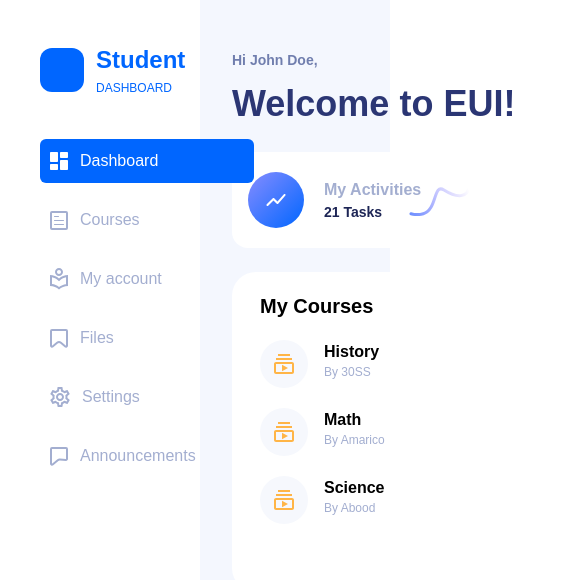
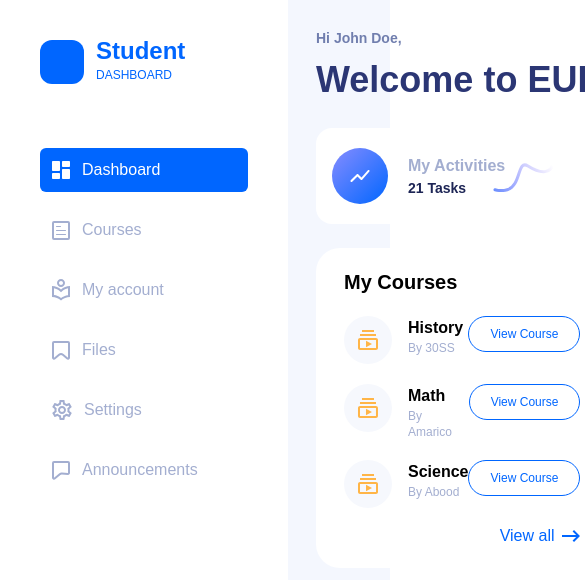
Before and after one commit to AbdullahAymanMSRE/university-lms-frontend, a React (Create React App) app: page /student in a window 390 px wide. Shown: the top 580 px of the page, 585 px wide, since content can reach past the window. Built offline with nearby package versions, Linux system fonts and the light colour scheme.

Commit message:
Responsiveness Update

```diff
--- a/src/components/SideNav.jsx
+++ b/src/components/SideNav.jsx
@@ -2,14 +2,6 @@ import { twMerge } from "tailwind-merge";
 import { UserTypes } from "../utils/constants";
 import { NavLink } from "react-router-dom";
 import clsx from "clsx";
-
-/*
-item: {
-    text: string,
-    url: string
-    icon: ( active: boolean ) => JSX.Element
-}
-*/
 
 export default function SideNav({ items, userType, className }) {
   const isStudent = userType === UserTypes.STUDENT;
@@ -19,30 +11,30 @@ export default function SideNav({ items, userType, className }) {
   return (
     <nav
       className={twMerge(
-        "h-screen w-72 bg-white pl-10 pt-12 relative",
+        "bg-white p-10 flex flex-col gap-16",
         className
       )}
     >
-      <div className="logo h-11 w-40 relative">
-        <div className={`h-11 w-11 rounded-xl inline-block ${bgClr}`}></div>
-        <p
-          className={`inline-block ${textClr} h-10 w-[106px] ml-3 text-2xl font-bold absolute -top-1`}
+      <div className="logo h-11 flex items-center gap-3">
+        <div className={`h-full w-11 rounded-xl ${bgClr}`}></div>
+        <div
+          className={`${textClr} text-2xl leading-5 font-bold`}
         >
           {isStudent ? "Student" : "Instructor"}
           <br />
-          <span className="text-xs font-medium absolute top-9 uppercase">
+          <span className="text-xs font-medium uppercase">
             Dashboard
           </span>
-        </p>
+        </div>
       </div>
-      <ul className="absolute top-[139px] nav-page[color: red] w-[214px] text-[16px] flex flex-col gap-[15px]">
+      <ul className=" w-52 text-base flex flex-col gap-4">
         {items.map((item, index) => (
           <li key={index} className={twMerge("")}>
             <NavLink end to={item.url}>
               {({ isActive, isPending, isTransitioning }) => (
                 <div
                   className={twMerge(
-                    "pl-[10px] gap-3 rounded-md h-11 flex items-center ",
+                    "pl-3 gap-3 rounded-md h-11 flex items-center ",
                     clsx({
                       [bgClr]: isActive,
                     })
--- a/src/pages/student/Dashboard.jsx
+++ b/src/pages/student/Dashboard.jsx
@@ -7,15 +7,15 @@ import Task from "../../components/Task";
 export default function Dashboard() {
   const tasks = 21;
   return (
-    <section className="h-screen flex flex-col gap-6 rounded-3xl">
+    <section className="h-screen w-full flex flex-col gap-6 rounded-3xl">
       <WhiteBox
         icon={icons.BoxIconsSvg()}
         header="My Activities"
         text={`${tasks} Tasks`}
         showGraph
       />
-      <div className="flex gap-7">
-        <div className="w-[510px] h-80 bg-white rounded-3xl px-7 py-5 text-xl gap-5 relative">
+      <div className="flex w-full gap-7">
+        <div className="max-w-lg basis-1/2 flex-1 h-80 bg-white rounded-3xl px-7 py-5 text-xl gap-5 relative lg:w-full lg:flex-wrap">
           <h2 className="font-bold mb-5">My Courses</h2>
           <div className="flex flex-col gap-5">
             <Coursebar course="History" author="30SS" />
@@ -24,7 +24,7 @@ export default function Dashboard() {
             <Link text="View all" color="primary" />
           </div>
         </div>
-        <div className="w-[510px] h-80 bg-white rounded-3xl px-7 py-5 text-xl relative">
+        <div className="max-w-lg basis-1/2 flex-1 h-80 bg-white rounded-3xl px-7 py-5 text-xl relative lg:w-full lg:flex-wrap">
           <h2 className="font-bold text-3xl mb-7">Upcoming Task</h2>
           <div className="flex flex-col gap-5">
             <Task
--- a/src/pages/student/Home.jsx
+++ b/src/pages/student/Home.jsx
@@ -9,7 +9,7 @@ export default function Home() {
     name: "John Doe",
   };
   return (
-    <body className="bg-[#F4F7FE] flex">
+    <body className="h-screen bg-pageColor flex">
       <SideNav
         items={[
           {
@@ -45,12 +45,12 @@ export default function Home() {
         ]}
         userType={UserTypes.STUDENT}
       />
-      <div className="flex-col flex ml-8 gap-7">
-        <div className="mt-12 font-bold">
-          <p className="text-sm leading-6 text-customBlue mb-3">
+      <div className="flex w-full p-7 flex-col gap-7">
+        <div className="font-bold">
+          <p className="text-sm text-customBlue mb-3">
             Hi {student.name},
           </p>
-          <h1 className="text-4xl leading-10 text-darkenedBlue">
+          <h1 className="text-4xl text-darkenedBlue">
             Welcome to EUI!
           </h1>
         </div>
--- a/tailwind.config.js
+++ b/tailwind.config.js
@@ -10,7 +10,24 @@ module.exports = {
         customBlue: "#707EAE",
         darkenedBlue: "#2B3674",
         darkenedBlue2: "#1D2555",
+        pageColor: "#F4F7FE",
       },
+    },
+    screens: {
+      '2xl': { max: "1535px" },
+      // => @media (max-width: 1535px) { ... }
+
+      'xl': { max: "1279px" },
+      // => @media (max-width: 1279px) { ... }
+
+      'lg': { max: "1023px" },
+      // => @media (max-width: 1023px) { ... }
+
+      'md': { max: "767px" },
+      // => @media (max-width: 767px) { ... }
+
+      'sm': { max: "639px" },
+      // => @media (max-width: 639px) { ... }
     },
   },
   plugins: [],
```
Also changed, not shown: 1 other file (tests, documents, lock files or other folders).
